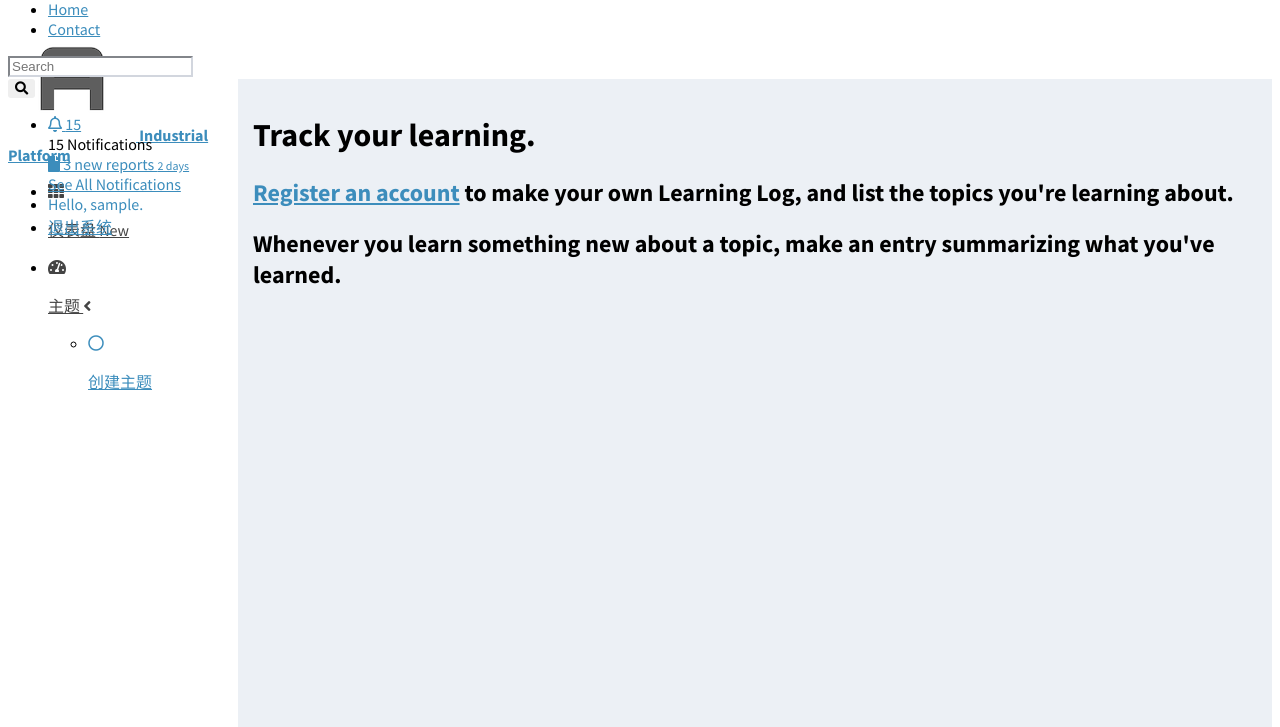
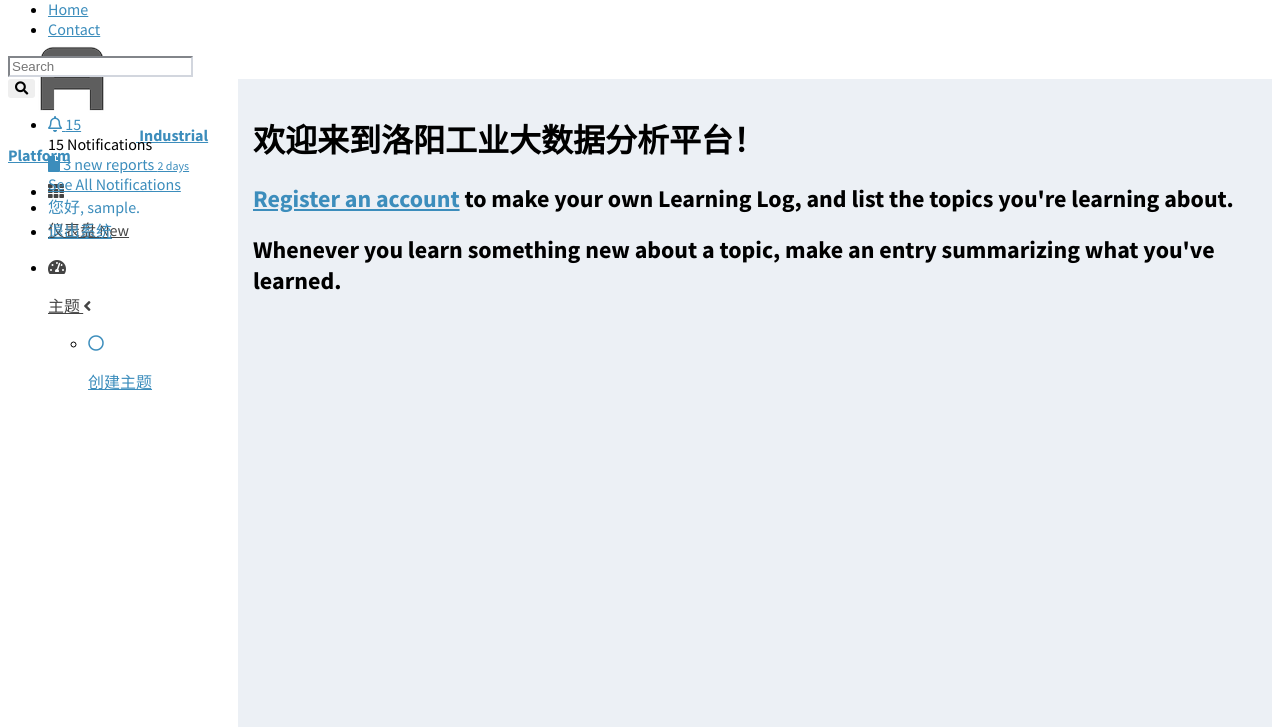
Before and after one commit to wht-dd/gongyedata, a Django app: page / in a window 1280 px wide. Shown: the part 45-772 px from the top of the page. Run offline with Django 3.2, Linux system fonts and the light colour scheme; the visitor is signed in with stand-in values (Sample User, id 1); some libraries are stand-ins or nearby versions.

Commit message:
修改汉化

```diff
--- a/Industrial_Logs/templates/Industrial_Logs/base.html
+++ b/Industrial_Logs/templates/Industrial_Logs/base.html
@@ -61,7 +61,7 @@
         </li>
 
         {% if user.is_authenticated %}
-        <li class="nav-item"><a class="nav-link">Hello, {{ user.username }}.</a></li>
+        <li class="nav-item"><a class="nav-link">您好, {{ user.username }}.</a></li>
         <li class="nav-item"><a class="nav-link" href="{% url 'users:logout' %}">退出系统</a></li>
         {% else %}
         <li class="nav-item"><a class="nav-link" href="{% url 'users:register' %}">注册</a></li>
--- a/Industrial_Logs/templates/Industrial_Logs/index.html
+++ b/Industrial_Logs/templates/Industrial_Logs/index.html
@@ -2,7 +2,7 @@
 
 {% block header %}
   <div class='jumbotron'>
-    <h1>Track your learning.</h1>
+    <h1>欢迎来到洛阳工业大数据分析平台！</h1>
   </div>
 {% endblock header %}
 
```
